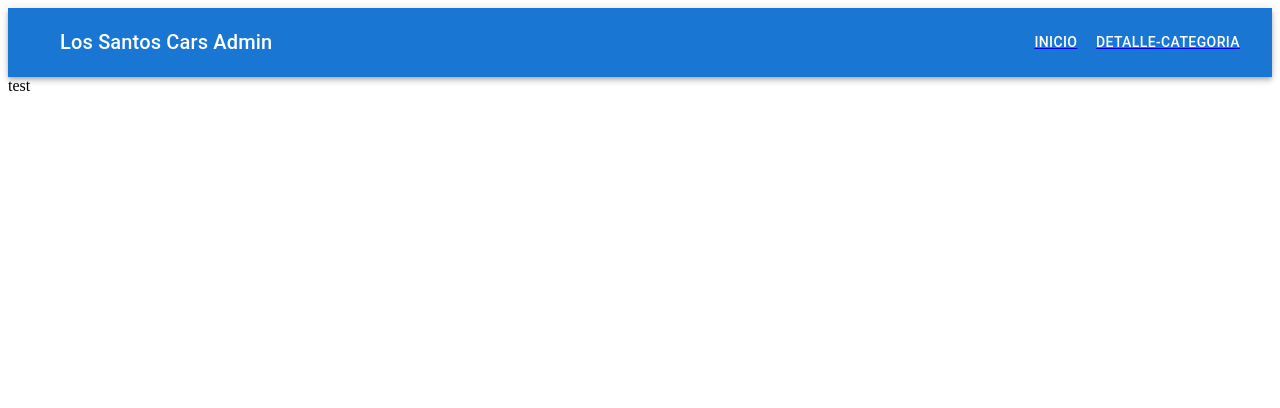
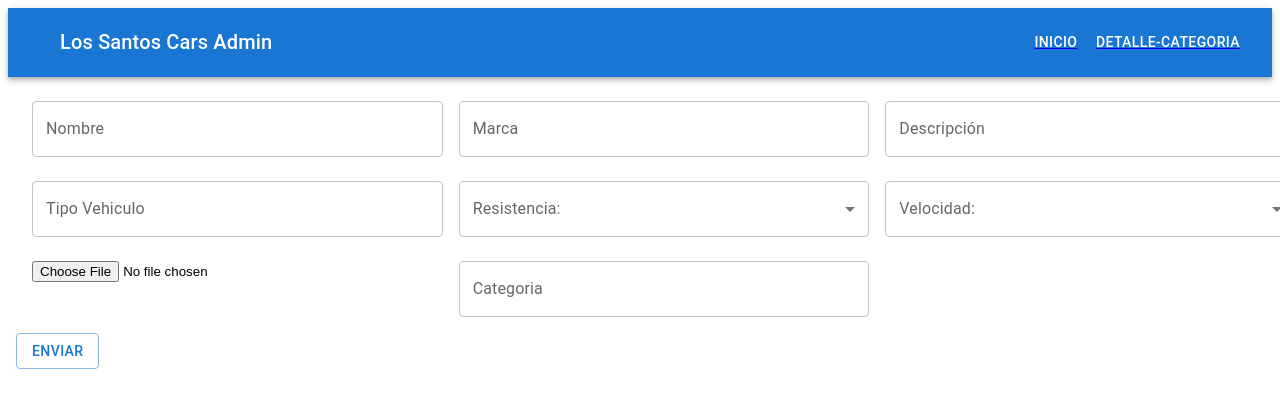
Before and after one commit to junder79/crud-los-santos-cars, a React (Vite) app: page /new-vehicle in a window 1280 px wide. Shown: the top 408 px of the page. Built offline with nearby package versions, Linux system fonts and the light colour scheme.

Commit message:
se integra hooks personalizados

```diff
--- /dev/null
+++ b/src/hooks/useSelectResistencia.jsx
@@ -0,0 +1,33 @@
+import React, {useState} from 'react';
+import Box from '@mui/material/Box';
+import InputLabel from '@mui/material/InputLabel';
+import MenuItem from '@mui/material/MenuItem';
+import FormControl from '@mui/material/FormControl';
+import Select from '@mui/material/Select';
+
+
+const useSelectResistencia = () => {
+
+    const [resistencia, setResistencia] = useState('');
+
+
+    const SelectResistencia = () => (
+        <FormControl fullWidth>
+        <InputLabel id="demo-simple-select-label">Resistencia:</InputLabel>
+        <Select
+          labelId="demo-simple-select-label"
+          id="demo-simple-select"
+          value={resistencia}
+          label="Resistencia"
+          onChange={(event) => setResistencia(event.target.value) }
+        >
+          <MenuItem value='Mala'>Mala</MenuItem>
+          <MenuItem value='Buena'>Buena</MenuItem>
+          <MenuItem value='Excelente'>Excelente</MenuItem>
+        </Select>
+      </FormControl>
+    )
+    return [SelectResistencia];
+}
+
+export default useSelectResistencia;
--- /dev/null
+++ b/src/hooks/useSelectVelocidad.jsx
@@ -0,0 +1,33 @@
+import React, {useState} from 'react';
+import Box from '@mui/material/Box';
+import InputLabel from '@mui/material/InputLabel';
+import MenuItem from '@mui/material/MenuItem';
+import FormControl from '@mui/material/FormControl';
+import Select from '@mui/material/Select';
+
+
+const useSelectVelocidad = () => {
+    const [velocidad,setVelocidad] = useState('');
+
+    const SelectVelocidad = () => (
+        <FormControl fullWidth>
+        <InputLabel id="demo-simple-select-label">Velocidad:</InputLabel>
+        <Select
+          labelId="demo-simple-select-label"
+          id="demo-simple-select"
+          value={velocidad}
+          label="Velocidad"
+          onChange={(event) => setVelocidad(event.target.value) }
+        >
+          <MenuItem value='Mala'>Mala</MenuItem>
+          <MenuItem value='Buena'>Buena</MenuItem>
+          <MenuItem value='Excelente'>Excelente</MenuItem>
+        </Select>
+      </FormControl>
+    )
+
+    return [SelectVelocidad];
+
+}
+
+export default useSelectVelocidad;
--- a/views/nuevoVehiculo.jsx
+++ b/views/nuevoVehiculo.jsx
@@ -1,9 +1,60 @@
 import * as React from 'react';
+import Box from '@mui/material/Box';
+import TextField from '@mui/material/TextField';
+import Grid from '@mui/material/Grid';
+import Button from '@mui/material/Button';
+import useSelectResistencia from '../src/hooks/useSelectResistencia';
+import useSelectVelocidad from '../src/hooks/useSelectVelocidad';
+function NuevoVehiculo() {
+
+  const [SelectResistencia] = useSelectResistencia();
+  const [SelectVelocidad] = useSelectVelocidad();
+  return (
+    <>
+      <Box
+        component="form"
+        sx={{
+          '& > :not(style)': { m: 1 },
+        }}
+        noValidate
+        autoComplete="off"
+      >
+        <Grid container spacing={2}>
+          <Grid item xs={4} md={4}  >
+            <TextField fullWidth id="outlined-basic" label="Nombre" variant="outlined" />
+          </Grid>
+          <Grid item xs={4} md={4}>
+            <TextField fullWidth id="outlined-basic" label="Marca" variant="outlined" />
+          </Grid>
+          <Grid item xs={4} md={4} >
+            <TextField fullWidth id="outlined-basic" label="Descripción" variant="outlined" />
+          </Grid>
+        </Grid>
+        <Grid container spacing={2}>
+          <Grid item xs={4} md={4}>
+            <TextField fullWidth id="outlined-basic" label="Tipo Vehiculo" variant="outlined" />
+          </Grid>
+          <Grid item xs={4} md={4}>
+           <SelectResistencia></SelectResistencia>
+          </Grid>
+          <Grid item xs={4} md={4}>
+           <SelectVelocidad></SelectVelocidad>
+          </Grid>
+        </Grid>
+        <Grid container spacing={2}>
+          <Grid item xs={4} md={4}>
+          <input type="file" onChange={() => console.log("changed")} ></input>
+          </Grid>
+          <Grid item xs={4} md={4}>
+            <TextField fullWidth id="outlined-basic" label="Categoria" variant="outlined" />
+          </Grid>
+        </Grid>
+        <Button type='submit' variant="outlined">Enviar</Button>
+      </Box>
 
 
-function NuevoVehiculo () {
-    return (
-      <div>test</div>
-    )
+
+    </>
+  )
 }
 export default NuevoVehiculo;
```
